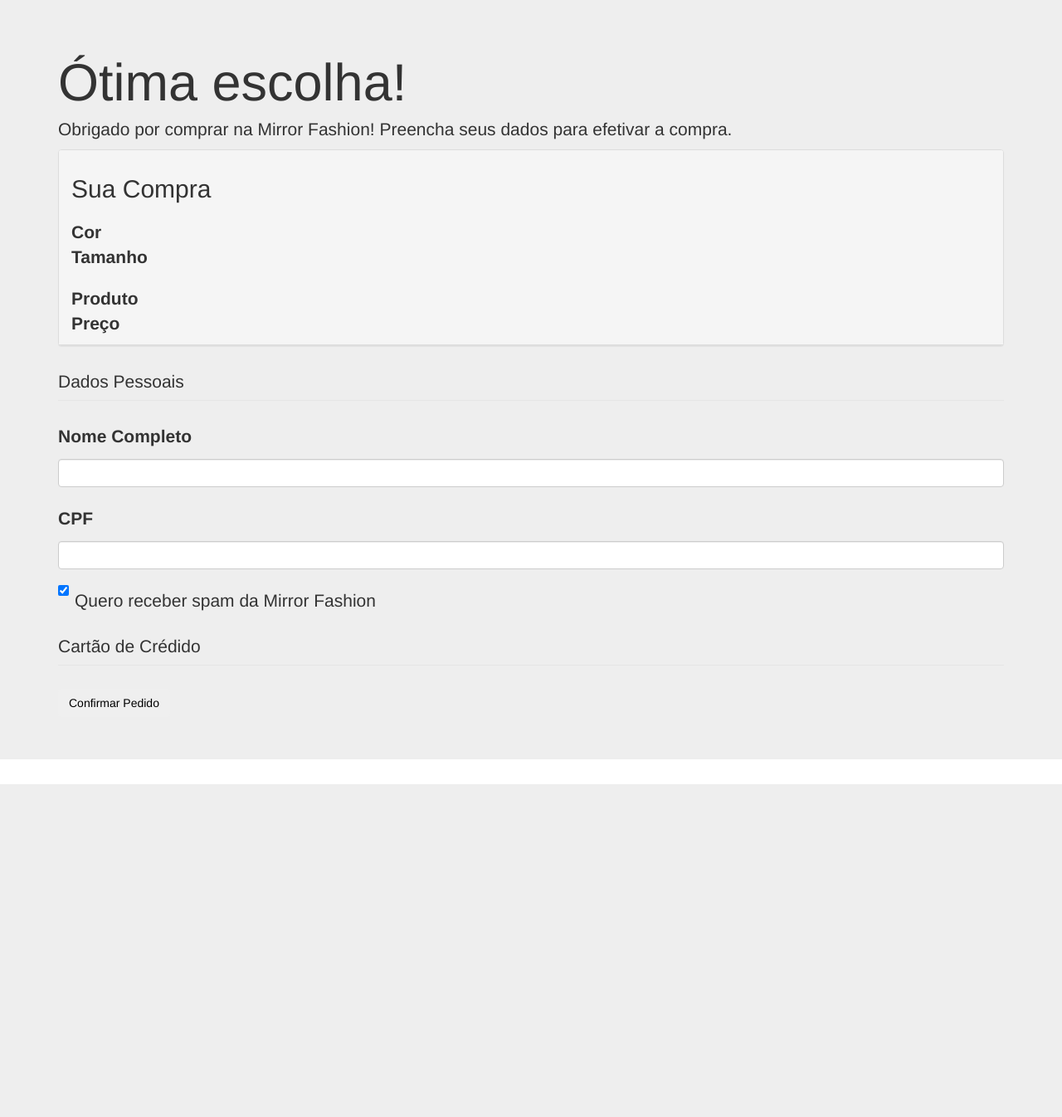
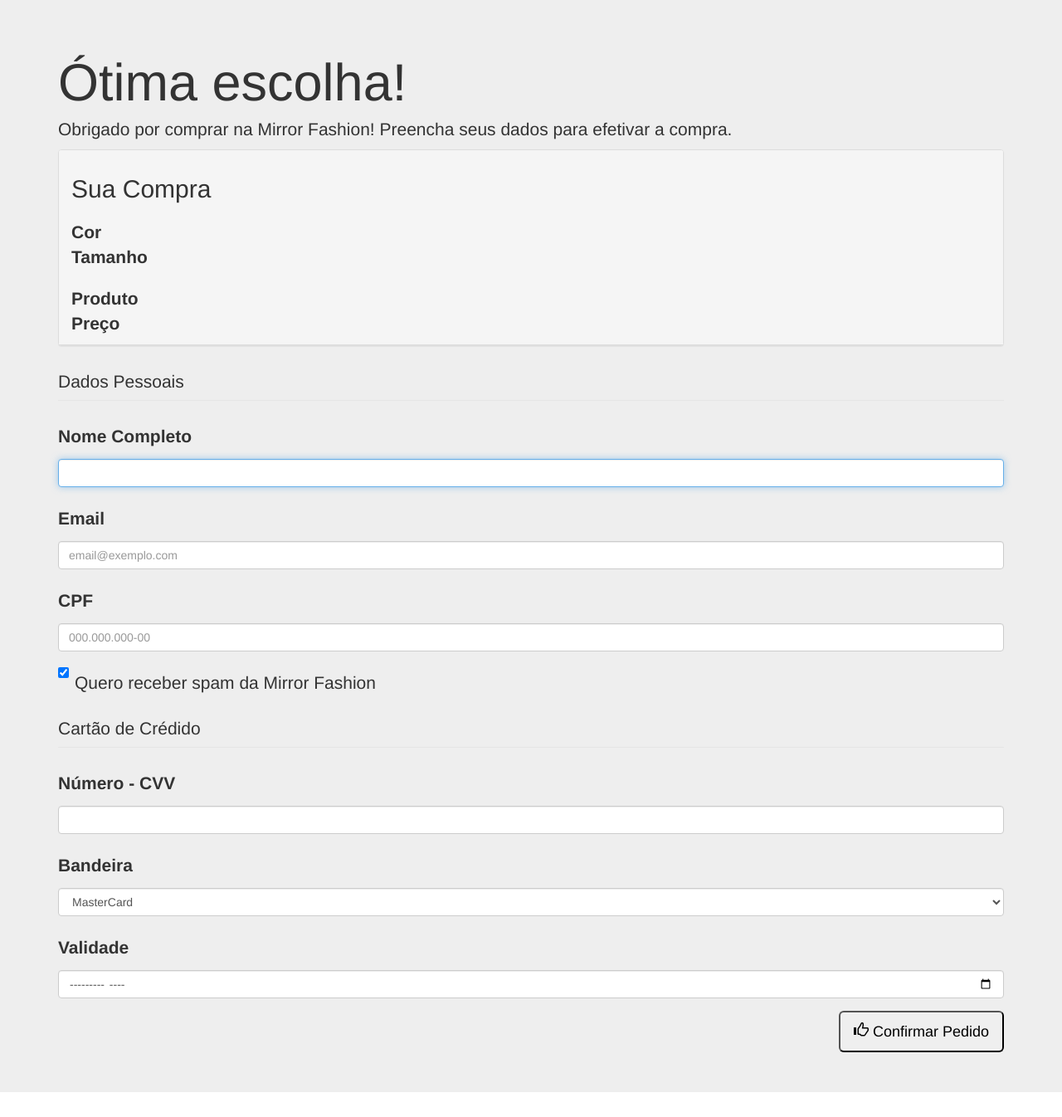
Before and after one commit to rodrigo-silva-estudo/estudo-html-css-js-php, a PHP site: page /checkout.php in a window 1280 px wide. Shown: the whole page at 83% size. Before the commit the page ends 945 px from the top, so only its background shows below. Run offline with PHP 8.4, Linux system fonts and the light colour scheme; data that the repository does not hold is empty.

Commit message:
enviando arquivos para a branch master

```diff
--- a/checkout.php
+++ b/checkout.php
@@ -38,12 +38,18 @@
 
               <div class="form-group">
                 <label for="nome">Nome Completo</label>
-                <input type="text" class="form-control" id="nome" name="nome">
+                <input type="text" class="form-control" id="nome" name="nome" autofocus>
+              </div>
+
+              <div class="form-group">
+                <label for="email">Email</label>
+                <input type="email" class="form-control" id="email" name="email" placeholder="email@exemplo.com">
               </div>
 
               <div class="form-group">
                 <label for="cpf">CPF</label>
-                <input type="text" class="form-control" id="cpf" name="cpf">
+                <input type="text" class="form-control" id="cpf" name="cpf"
+                placeholder="000.000.000-00">
               </div>
 
               <div class="checkbox">
@@ -57,9 +63,29 @@
             <fieldset>
               <legend>Cartão de Crédido</legend>
 
+              <div class="form-group">
+                <label for="numero-cartao">Número - CVV</label>
+                <input type="text" class="form-control" id="numero-cartao"          name="numero-cartao">
+              </div>
+
+              <div class="form-group">
+                <label for="bandeira-cartao">Bandeira</label>
+                <select name="bandeira-cartao" id="bandeira-cartao" class="form-control">
+                  <option value="master">MasterCard</option>
+                  <option value="visa">VISA</option>
+                  <option value="amex">American Express</option>
+                </select>
+              </div>
+
+              <div class="form-group">
+                <label for="validade-cartao">Validade</label>
+                <input type="month" class="form-control" id="valiade-cartao" name="validade-cartao">
+
+              </div>
             </fieldset>
 
-            <button type="submit" class="btn tbnt-primary">
+            <button type="submit" class="btn-lg pull-right tbnt-primary">
+              <span class="glyphicon glyphicon-thumbs-up"></span>
               Confirmar Pedido
             </button>
           </form>
```
